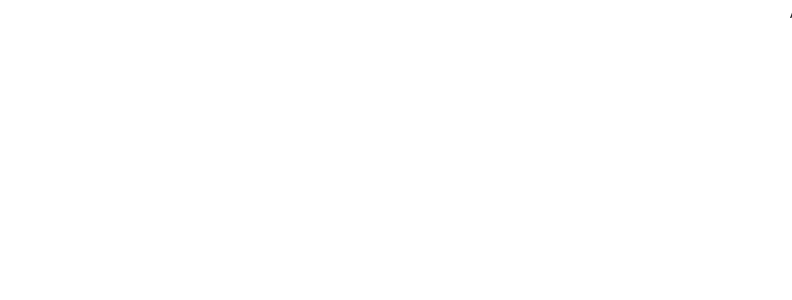
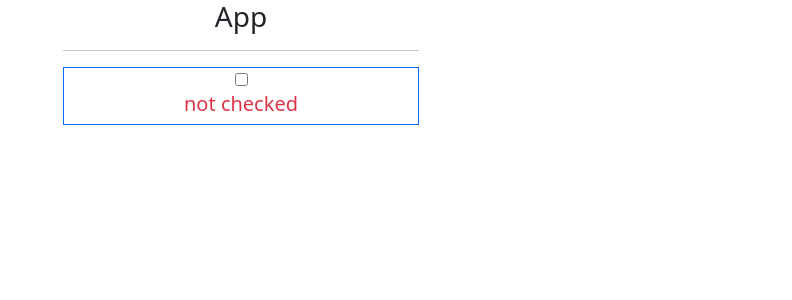
Before and after one commit to MamadTaheri/react-training, a React (Create React App) app: page / in a window 1280 px wide. Shown: the top 300 px of the page, without its empty margins (488-1280 px from the left). Built offline with nearby package versions, Linux system fonts and the light colour scheme.

Commit message:
work with useEffect

```diff
--- a/src/App.js
+++ b/src/App.js
@@ -1,9 +1,16 @@
 import React from 'react';
+import Checkbox from "./components/Checkbox";
 
 const App = () => {
     return (
-        <div>
-            App
+        <div className="container">
+            <div className="row justify-content-center">
+                <div className="col-md-4 text-center">
+                    <h3>App</h3>
+                    <hr />
+                    <Checkbox />
+                </div>
+            </div>
         </div>
     );
 };
--- /dev/null
+++ b/src/components/Checkbox.jsx
@@ -0,0 +1,28 @@
+import React, {useEffect, useState} from 'react';
+
+const Checkbox = () => {
+    const [checked, setChecked] = useState(false);
+
+    useEffect(() => {
+        console.clear();
+            console.log(checked ? "Yes, checked" : "No, not checked");
+        }
+        ,);
+
+    return (
+        <div className="border border-primary">
+            <input
+                type="checkbox"
+                value={checked}
+                onChange={() => setChecked(checked => !checked)}
+            />
+            <h5 className={checked ? "text-success" : "text-danger"}>
+                {checked ? "checked" : "not checked"}
+            </h5>
+        </div>
+    );
+
+
+};
+
+export default Checkbox;
```
